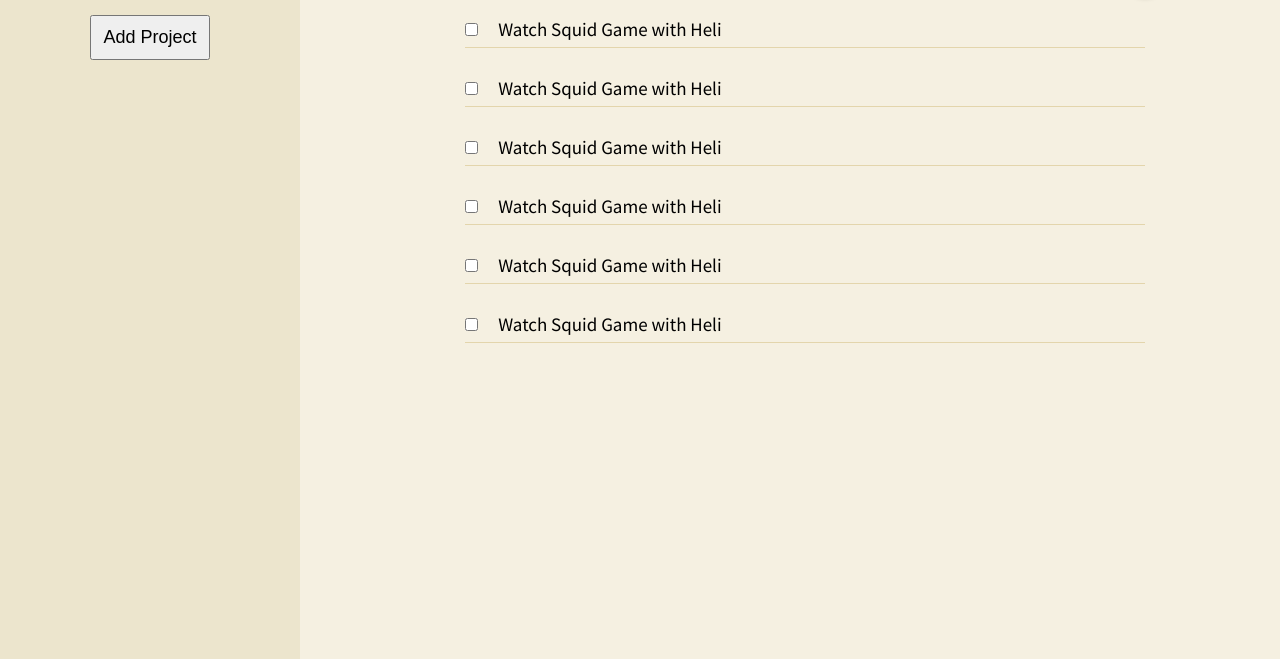
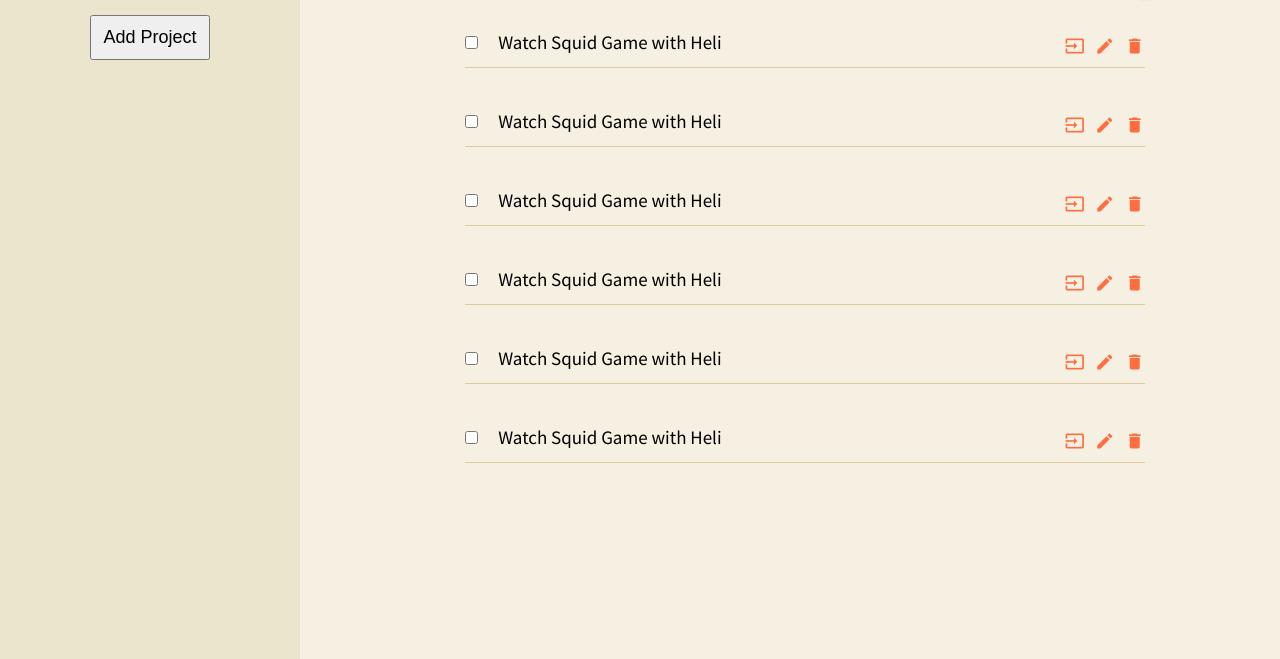
Before and after one commit to ArjunSaili1/better-to-do-list, a website built with webpack: page dist/index.html in a window 1280 px wide. Both pictures are taken after a click on the item "Today". Shown: the part 143-802 px from the top of the page. Built offline with nearby package versions, Linux system fonts and the light colour scheme.

Commit message:
Added to-do actions icon and implemented delete functionality

```diff
--- a/src/displayControl.js
+++ b/src/displayControl.js
@@ -31,6 +31,7 @@
                     toDoObj.id = project.getToDos()[i].getId();
                     toDoWrapper.appendChild(checkbox);
                     toDoWrapper.appendChild(toDoObj);
+                    toDoWrapper.appendChild(createIcons());
                     toDoListHtml.appendChild(toDoWrapper);
                 }
             }
@@ -38,6 +39,41 @@
         }
         projectList.appendChild(createProjectAddSection());
         bindEvents();
+    }
+
+    function createIcons(){
+        const icons = ['input', 'edit', 'delete'];
+        const iconsWrapper = document.createElement('div');
+        iconsWrapper.id = 'icons-wrapper';
+        iconsWrapper.classList.add('to-do-actions');
+        for(let i=0;i<icons.length;i++){
+            const newIcon = document.createElement('span');
+            newIcon.classList.add("material-icons");
+            newIcon.textContent = icons[i];
+            newIcon.classList.add('icon');
+            iconsWrapper.appendChild(newIcon);
+        }
+        iconsWrapper.children[2].id = "delete-to-do";
+        iconsWrapper.children[2].addEventListener("click", deleteToDo);
+        iconsWrapper.children[1].id = "edit-to-do";
+        iconsWrapper.children[0].id = "change-project";
+        return iconsWrapper;
+    }
+
+    function deleteToDo(e){
+        const children = e.target.parentNode.parentNode.childNodes;
+        for(let i=0;i<children.length;i++){
+            if(children[i].classList.contains("to-do-name")){
+                appLogic.deleteToDoByID(children[i].id);
+            }
+        }
+
+        // for(let i=0;i<=e.path.length;i++){
+        //     if(e.path[i].classList.contains("to-do-obj")){
+        //         console.log(e.path[i]);
+        //         break;
+        //     }
+        // }
     }
 
     function createProjectAddSection(){
--- a/src/index.js
+++ b/src/index.js
@@ -18,7 +18,15 @@
         createToDo("Watch Squid Game with Heli", null, null, null, null, Today1);
         createToDo("Watch Squid Game with Heli", null, null, null, null, Today1);
         createToDo("Watch Squid Game with Heli", null, null, null, null, Today1);
+    }
 
+    function deleteToDoByID(id){
+        for(let i=0;i<currentProject.getToDos().length;i++){
+            if (currentProject.getToDos()[i].getId() == id){
+                currentProject.deleteToDo(currentProject.getToDos()[i]);
+            }
+        }
+        displayControl.render();
     }
 
     function createToDo(title, description, dueDate, priority, notes, project){
@@ -43,7 +51,7 @@
         return currentProject;
     }
 
-    return { getCurrentProject, startUp, currentProject, allProjects, createToDo, createProject}
+    return { getCurrentProject, startUp, currentProject, allProjects, createToDo, createProject, deleteToDoByID}
 })();
 
 
--- a/src/project.js
+++ b/src/project.js
@@ -9,8 +9,14 @@
       todos.push(newToDo);
     }
 
+    function deleteToDo(deleteToDo){
+      if(todos.includes(deleteToDo)){
+        todos.splice(todos.indexOf(deleteToDo), 1);
+      }
+    }
+
     function getId(){return id}
 
-    return {getName, getToDos, getId, setName, addToDo};
+    return {getName, getToDos, getId, setName, addToDo, deleteToDo};
   }
   export { Project }
--- a/src/style.css
+++ b/src/style.css
@@ -90,21 +90,24 @@
     padding-left: 50px;
 }
 
+.to-do-actions{
+    margin-left:auto;
+    color: #ff6e40;
+}
+
+.icon{
+    font-size: 20px;
+    padding-left: 10px;
+    cursor: pointer;
+}
+
 .to-do-obj{
     display: flex;
     align-items: center;
-    padding-bottom: 6px;
-    border-bottom: 1px solid #e3d5ac;
+    border-bottom: 1px solid #ddcc9a;
     margin-bottom: 28px;
 }
 
-#modal-flex{
-    display:flex;
-    background-color: rgba(0, 0, 0, .2);
-    justify-content: center;
-    align-items: center;
-    height: 100%;
-}
 
 .close-modal{
     float:right;
```
Also changed, not shown: dist/main.js.
